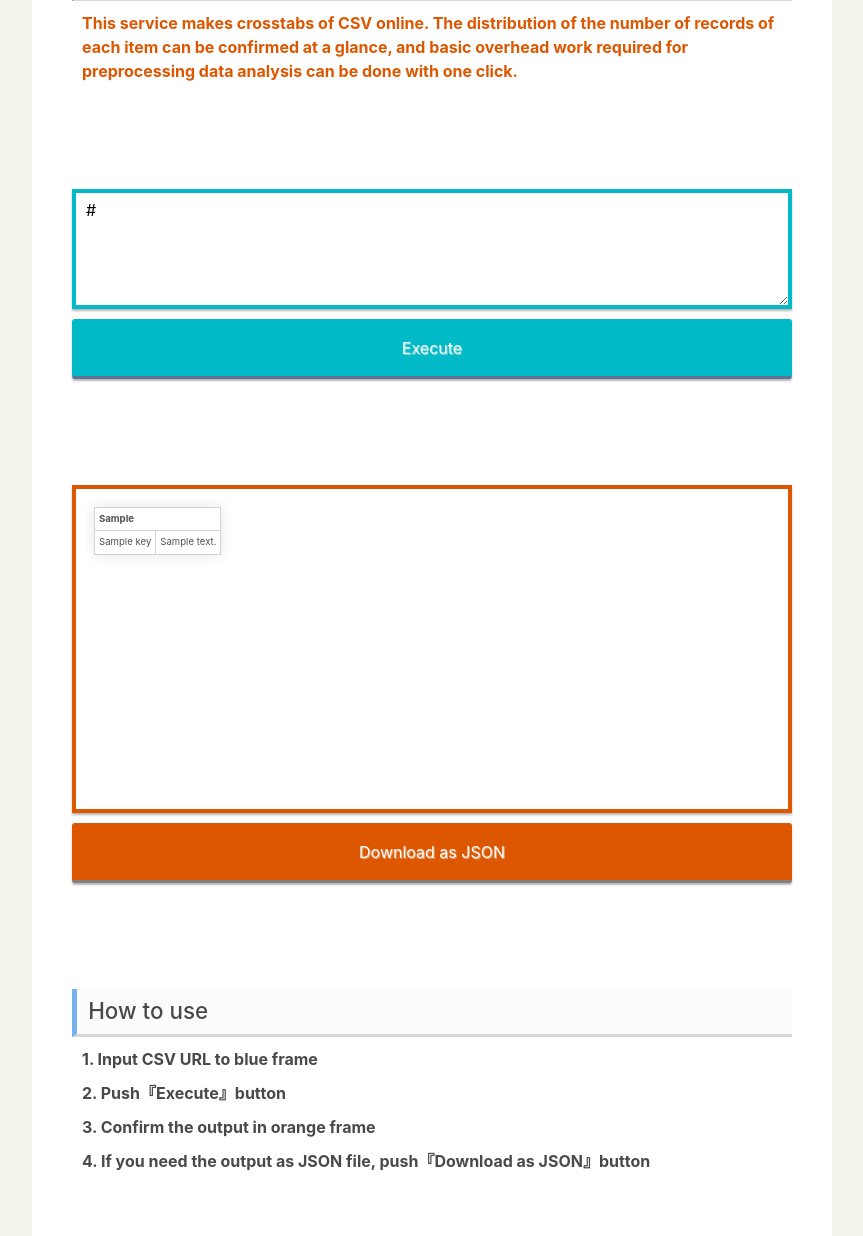
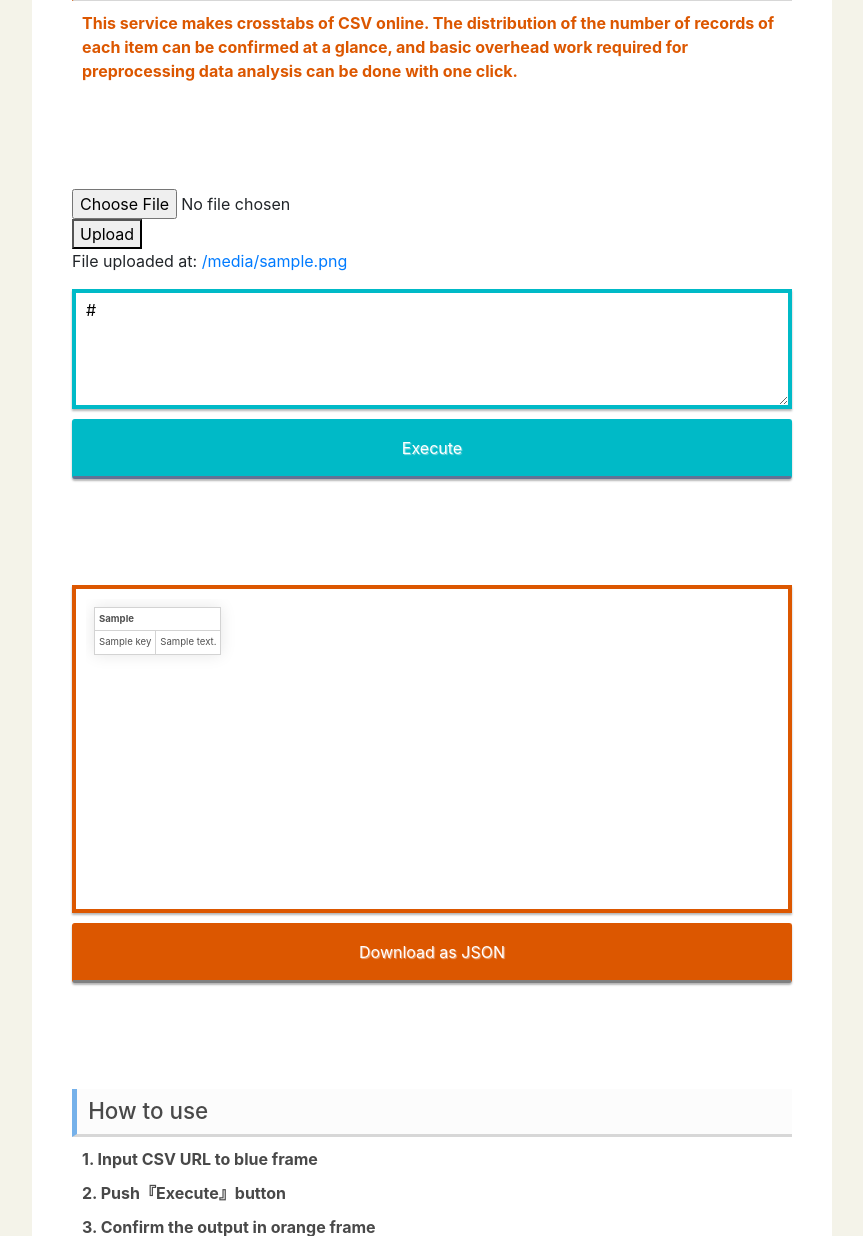
Before and after one commit to corptechbird/tools, a Django app: template tools/templates/tools/visualizer_index.html in a window 1280 px wide. Shown: the part 167-1403 px from the top of the page, without its empty margins (208-1071 px from the left). Run offline with Django 3.2, Linux system fonts and the light colour scheme; the template is opened without the code that fills it: most values are stand-ins (such as "Sample title", 1, 10 or a date in 2020); some libraries are stand-ins or nearby versions.

Commit message:
Update csv uploader

```diff
--- a/techbird/settings.py
+++ b/techbird/settings.py
@@ -15,6 +15,8 @@ import os
 # Build paths inside the project like this: os.path.join(BASE_DIR, ...)
 BASE_DIR = os.path.dirname(os.path.dirname(os.path.abspath(__file__)))
 
+MEDIA_URL = '/media/'
+MEDIA_ROOT = os.path.join(BASE_DIR, 'media')
 
 # Quick-start development settings - unsuitable for production
 # See https://docs.djangoproject.com/en/2.1/howto/deployment/checklist/
@@ -119,3 +121,5 @@ USE_TZ = True
 # https://docs.djangoproject.com/en/2.1/howto/static-files/
 
 STATIC_URL = '/static/'
+MEDIA_URL = '/media/'
+MEDIA_ROOT = os.path.join(BASE_DIR, 'media')
--- a/tools/templates/tools/visualizer_index.html
+++ b/tools/templates/tools/visualizer_index.html
@@ -45,7 +45,6 @@
     <div id="header">
         <a href="http://techbird.site">
         <img src="http://techbird.site/wp-content/themes/MediaBlog/images/icon.png" ></a>
-        <span id="btn"><a data-remodal-target="modal" href="javascript:menu_click();"><i class="fas fa-bars fa-lg"></i></a></span>
     </div>
     <div id="main">
         <div id="container">
@@ -61,6 +60,14 @@
             <script>
             (adsbygoogle = window.adsbygoogle || []).push({});
             </script>
+            <form method="post" enctype="multipart/form-data">
+                {% csrf_token %}
+                <input type="file" name="myfile">
+                <button type="submit">Upload</button>
+              </form>
+              {% if uploaded_file_url %}
+                <p>File uploaded at: <a href="{{ uploaded_file_url }}">{{ uploaded_file_url }}</a></p>
+              {% endif %}
             <form action="" method="get">
                 <div><textarea class="csv_url" type="text" name="csv_url" rows="4" placeholder="Input CSV URL here" autocomplete="off">{{ csv_url }}</textarea></div>
                 <div><input class="csv_submit" type="submit" value="Execute"></div>
```
Also changed, not shown: tools/views.py (+16 -1 lines), db.sqlite3, 3 other files.
